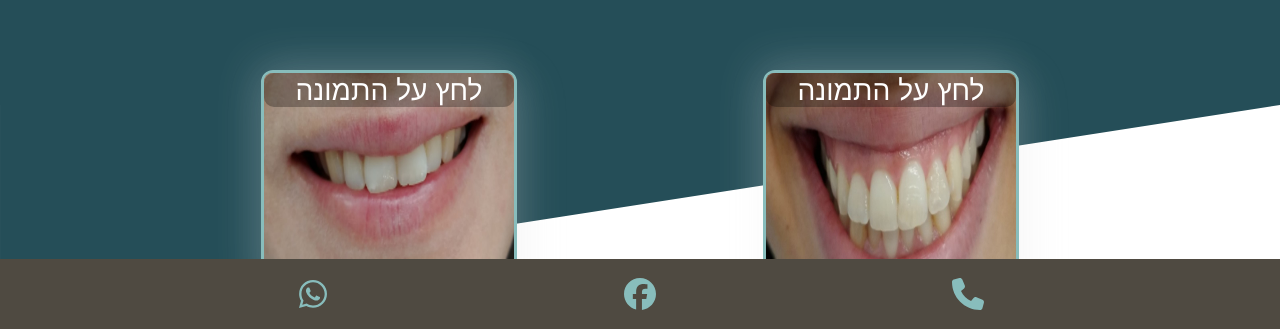
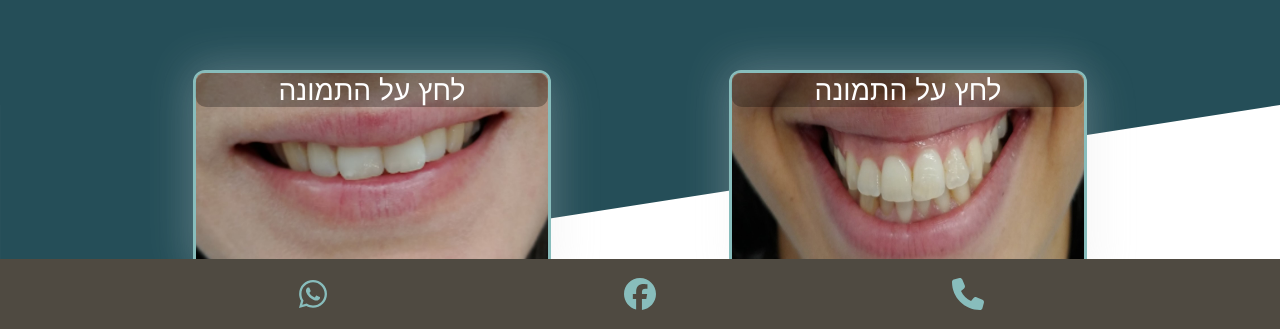
Before and after one commit to elif1995/dr_mike_present, a React (Create React App) app: page / in a window 1280 px wide. Shown: the part 471-800 px from the top of the page. Built offline with nearby package versions, Linux system fonts and the light colour scheme.

Commit message:
fixing images

```diff
--- a/src/components/Main/main.css
+++ b/src/components/Main/main.css
@@ -166,8 +166,8 @@
 }
 
 .main-box{
-  min-height: clamp(18vw,12rem,40vw);
-  width: clamp(20vw,12rem,40vw);
+  min-height: clamp(16vw,11rem,32vw);
+  width: clamp(28vw,17rem,44vw);
   border-radius: 12px;
   background: transparent ;
   box-shadow:  8px 8px 44px #cccccc2e,
```
Also changed, not shown: src/images/befor-person-2.jpeg.
